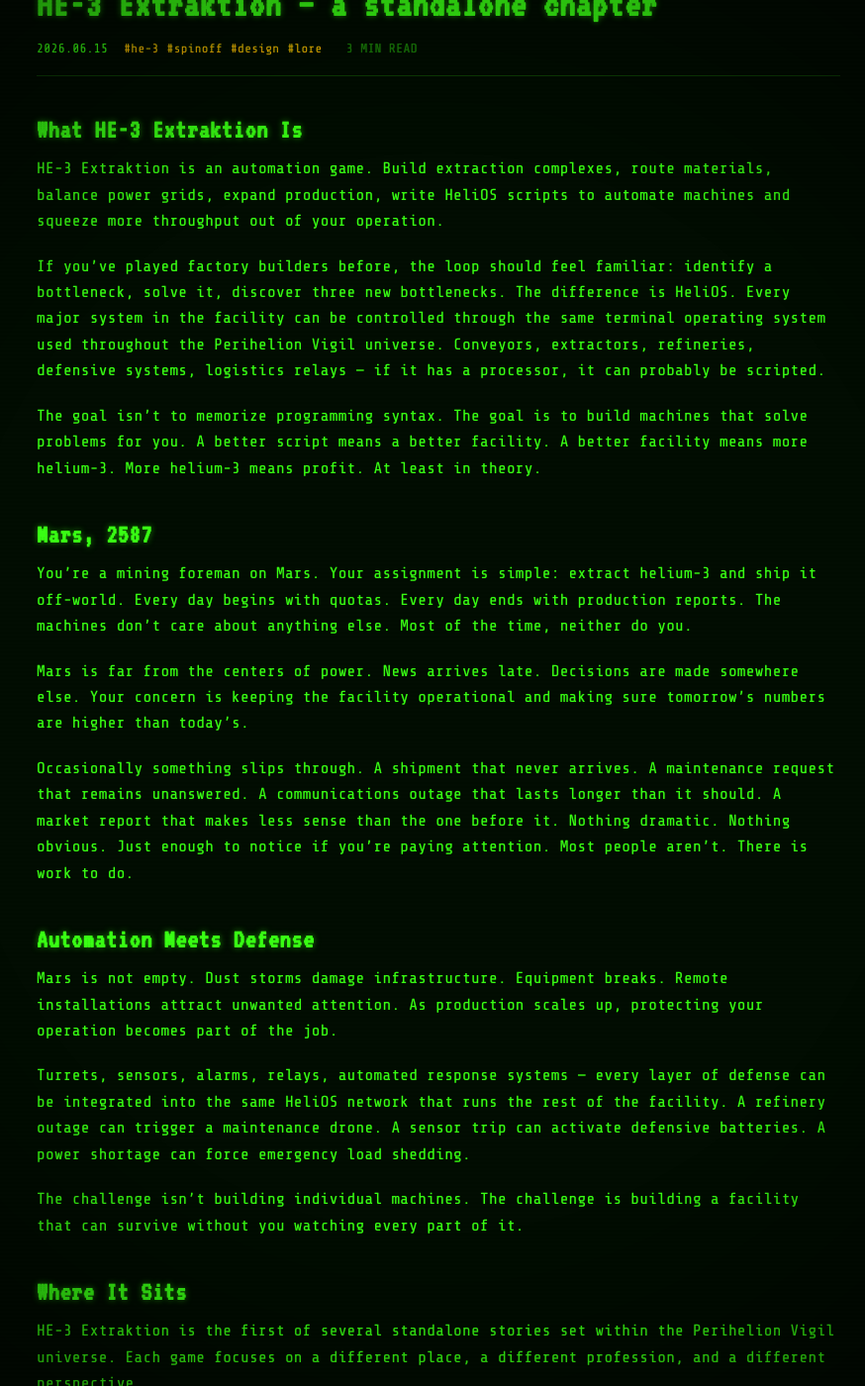
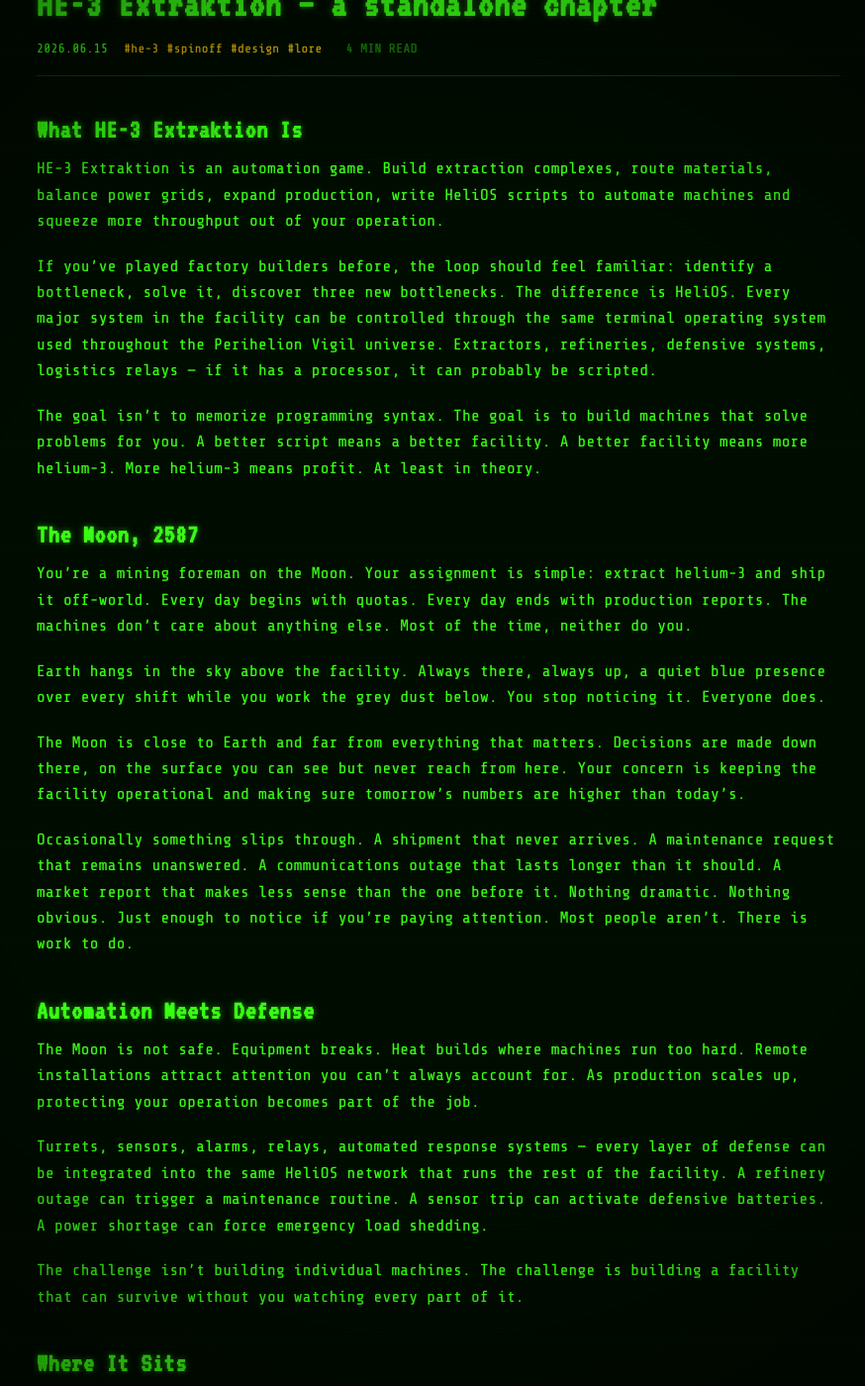
Before and after one commit to Winterunmute/perihelion-vigil-devlog, a Jekyll site: the page built from _posts/2026-06-15-he-3-extraktion.md, in a window 1280 px wide and 1400 px high, scrolled down 210 px. Shown: the whole window at 99% size, without its empty margins (197-1071 px from the left). Built offline with Jekyll 4.4.1, drawn with Linux system fonts in a browser that asks for light colours; some of the changed text lies outside the part shown.

Commit message:
post: rewrite he-3 extraktion to Moon setting, English excerpt
Swap the Mars setting for the Moon (Earth hangs in the sky, eaten
while you work the dust below) and replace the Swedish preview excerpt
with English matching the new text.

Co-Authored-By: Claude Opus 4.8 <noreply@anthropic.com>

```diff
--- a/_posts/2026-06-15-he-3-extraktion.md
+++ b/_posts/2026-06-15-he-3-extraktion.md
@@ -5,30 +5,32 @@ date: 2026-06-15 12:00:00 +0200
 redirect_from:
   - /log/2026/06/20/he-3-extraktion/
 tags: [he-3, spinoff, design, lore]
-excerpt: "HE-3 Extraktion är ett automatiseringsspel på Mars, 2587. Du minar helium-3. Någonstans där borta äts jorden upp. Du vet inte om det än."
+excerpt: "HE-3 Extraktion is an automation game set on the Moon, 2587. You mine helium-3 and ship it off-world. Earth hangs in the sky above every shift. You stop noticing it. Everyone does."
 ---
 
 ## What HE-3 Extraktion Is
 
 HE-3 Extraktion is an automation game. Build extraction complexes, route materials, balance power grids, expand production, write HeliOS scripts to automate machines and squeeze more throughput out of your operation.
 
-If you've played factory builders before, the loop should feel familiar: identify a bottleneck, solve it, discover three new bottlenecks. The difference is HeliOS. Every major system in the facility can be controlled through the same terminal operating system used throughout the Perihelion Vigil universe. Conveyors, extractors, refineries, defensive systems, logistics relays — if it has a processor, it can probably be scripted.
+If you've played factory builders before, the loop should feel familiar: identify a bottleneck, solve it, discover three new bottlenecks. The difference is HeliOS. Every major system in the facility can be controlled through the same terminal operating system used throughout the Perihelion Vigil universe. Extractors, refineries, defensive systems, logistics relays — if it has a processor, it can probably be scripted.
 
 The goal isn't to memorize programming syntax. The goal is to build machines that solve problems for you. A better script means a better facility. A better facility means more helium-3. More helium-3 means profit. At least in theory.
 
-## Mars, 2587
+## The Moon, 2587
 
-You're a mining foreman on Mars. Your assignment is simple: extract helium-3 and ship it off-world. Every day begins with quotas. Every day ends with production reports. The machines don't care about anything else. Most of the time, neither do you.
+You're a mining foreman on the Moon. Your assignment is simple: extract helium-3 and ship it off-world. Every day begins with quotas. Every day ends with production reports. The machines don't care about anything else. Most of the time, neither do you.
 
-Mars is far from the centers of power. News arrives late. Decisions are made somewhere else. Your concern is keeping the facility operational and making sure tomorrow's numbers are higher than today's.
+Earth hangs in the sky above the facility. Always there, always up, a quiet blue presence over every shift while you work the grey dust below. You stop noticing it. Everyone does.
+
+The Moon is close to Earth and far from everything that matters. Decisions are made down there, on the surface you can see but never reach from here. Your concern is keeping the facility operational and making sure tomorrow's numbers are higher than today's.
 
 Occasionally something slips through. A shipment that never arrives. A maintenance request that remains unanswered. A communications outage that lasts longer than it should. A market report that makes less sense than the one before it. Nothing dramatic. Nothing obvious. Just enough to notice if you're paying attention. Most people aren't. There is work to do.
 
 ## Automation Meets Defense
 
-Mars is not empty. Dust storms damage infrastructure. Equipment breaks. Remote installations attract unwanted attention. As production scales up, protecting your operation becomes part of the job.
+The Moon is not safe. Equipment breaks. Heat builds where machines run too hard. Remote installations attract attention you can't always account for. As production scales up, protecting your operation becomes part of the job.
 
-Turrets, sensors, alarms, relays, automated response systems — every layer of defense can be integrated into the same HeliOS network that runs the rest of the facility. A refinery outage can trigger a maintenance drone. A sensor trip can activate defensive batteries. A power shortage can force emergency load shedding.
+Turrets, sensors, alarms, relays, automated response systems — every layer of defense can be integrated into the same HeliOS network that runs the rest of the facility. A refinery outage can trigger a maintenance routine. A sensor trip can activate defensive batteries. A power shortage can force emergency load shedding.
 
 The challenge isn't building individual machines. The challenge is building a facility that can survive without you watching every part of it.
 
@@ -46,7 +48,7 @@ If players enjoy it, the next story gets built. Then the next. Each project expa
 
 Part of that is practical. I'm one developer. Building smaller, complete games means things actually ship instead of disappearing into development forever.
 
-But it also fits the setting. Large events are rarely experienced all at once. Most people only see the small piece directly in front of them. A factory worker on Mars. A trader moving cargo between stations. A researcher studying something they don't fully understand.
+But it also fits the setting. Large events are rarely experienced all at once. Most people only see the small piece directly in front of them. A factory worker on the Moon. A trader moving cargo between stations. A researcher studying something they don't fully understand.
 
 Everyone has part of the story. Nobody has all of it. Not yet.
 
```
